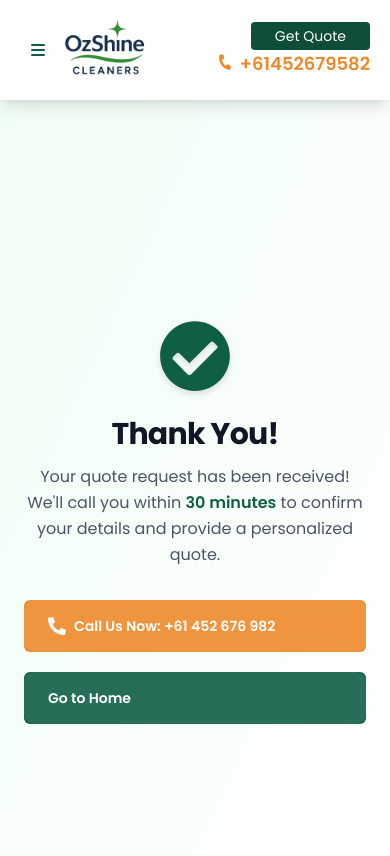
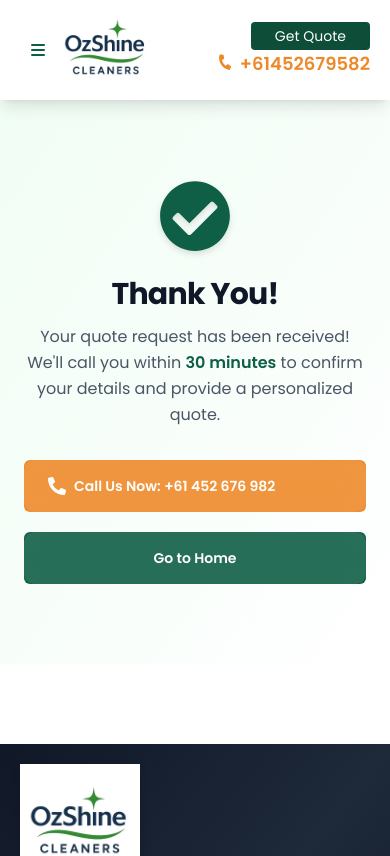
Before and after one commit to Alapottra-troj1n/ozshine-cleaners, a Next.js app: page /thankyou in a window 390 px wide. Shown: the top 856 px of the page. Built offline with nearby package versions, Linux system fonts and the light colour scheme.

Commit message:
Thank you page added

```diff
--- a/src/app/thankyou/page.tsx
+++ b/src/app/thankyou/page.tsx
@@ -12,7 +12,7 @@
 const page = () => {
     return (
         <div
-            className={`${poppins.className} min-h-screen flex flex-col items-center justify-center text-center bg-gradient-to-br from-green-50 to-white px-6`}>
+            className={`${poppins.className} py-20 lg:py-0 lg:min-h-screen flex flex-col items-center justify-center text-center bg-gradient-to-br from-green-50 to-white px-6`}>
             {/* Success Icon */}
             <FaCheckCircle className="text-[#0F5E46] text-7xl mb-6 drop-shadow-md animate-bounce-slow" />
 
@@ -39,7 +39,7 @@
 
                 {/* Home Button */}
                 <Link href="/" className="rounded-md bg-[#0F5E46]">
-                    <span className="flex items-center gap-2 rounded-[10px] bg-white/10 px-6 py-4 text-white text-sm font-semibold backdrop-blur-md transition-all duration-300 group-hover:bg-white/20">
+                    <span className="flex items-center justify-center  gap-2 rounded-[10px] bg-white/10 px-6 py-4 text-white text-sm font-semibold backdrop-blur-md transition-all duration-300 group-hover:bg-white/20">
                         Go to Home
                     </span>
                 </Link>
```
